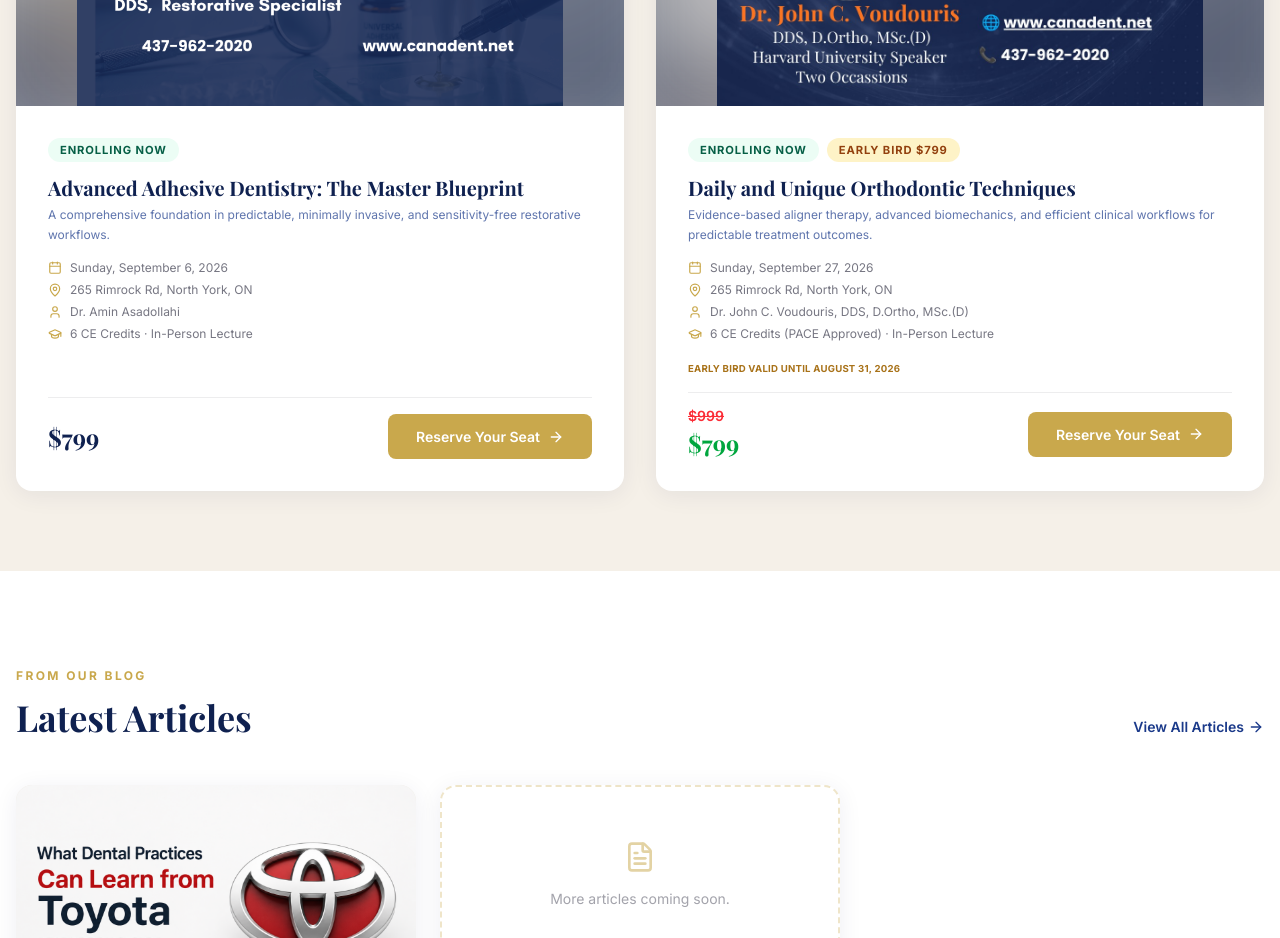
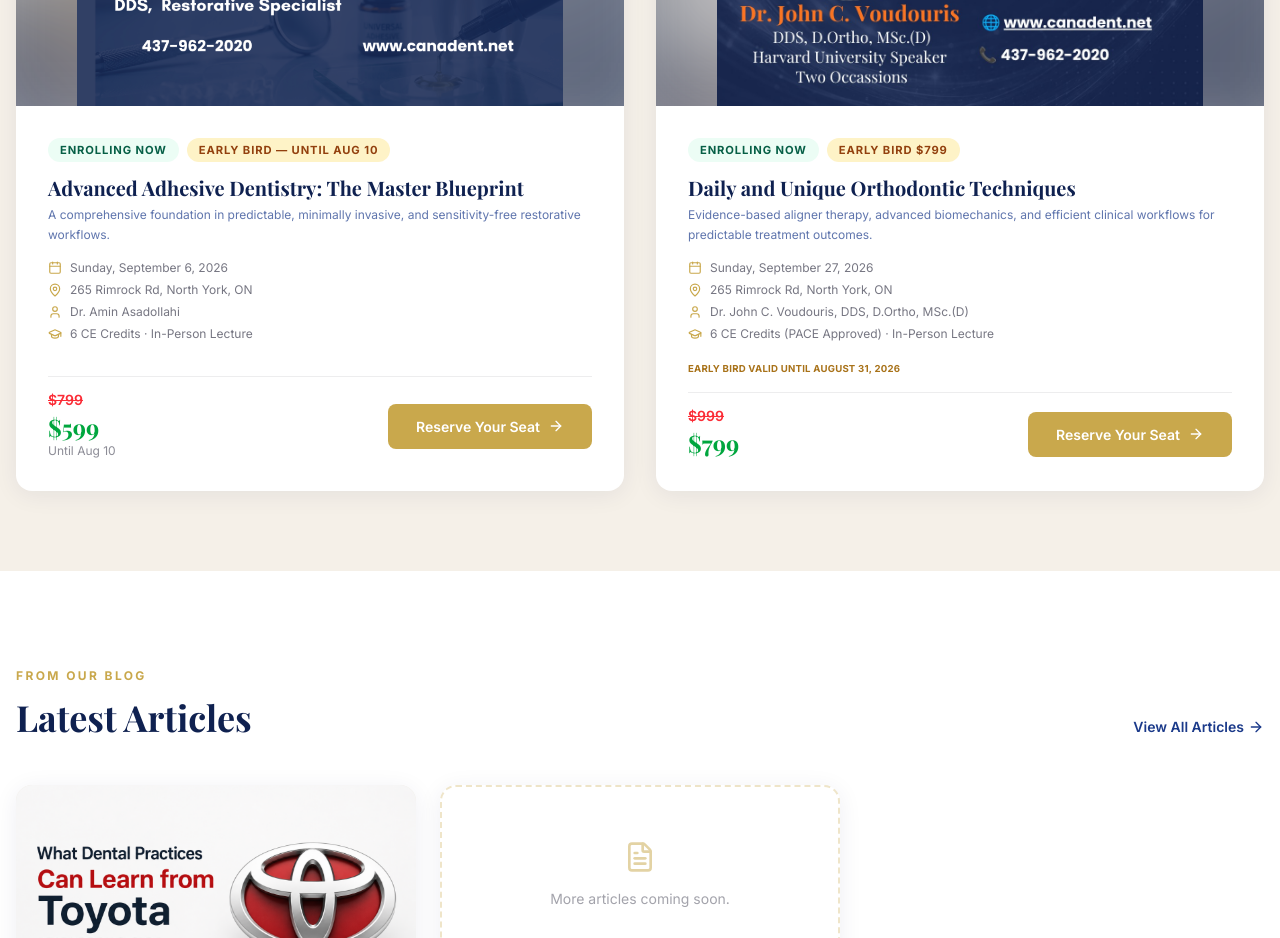
Before and after one commit to mahshid-aghania/Canadent, a Next.js app: page / in a window 1280 px wide. Shown: the part 1680-2618 px from the top of the page. Built offline with nearby package versions, Linux system fonts and the light colour scheme; a web font is replaced by a local one.

Commit message:
Add early bird sale for Dr. Amin course:  →  until Aug 10

```diff
--- a/src/app/page.tsx
+++ b/src/app/page.tsx
@@ -306,6 +306,7 @@ export default function HomePage() {
                 <div className="p-6 lg:p-8 flex flex-col flex-1">
                   <div className="flex items-center gap-2 mb-3">
                     <span className="badge-enrolling">Enrolling Now</span>
+                    <span className="badge-early-bird">Early Bird — Until Aug 10</span>
                   </div>
                   <h3 className="font-heading text-xl font-bold text-[#0f2150] leading-snug mb-1">
                     Advanced Adhesive Dentistry: The Master Blueprint
@@ -333,7 +334,9 @@ export default function HomePage() {
                   </div>
                   <div className="mt-auto pt-4 border-t border-[#1a1a2e]/8 flex items-center justify-between gap-4">
                     <div>
-                      <span className="font-heading text-2xl font-bold text-[#0f2150]">$799</span>
+                      <span className="text-sm font-semibold line-through text-red-500 block leading-none mb-1">$799</span>
+                      <span className="font-heading text-2xl font-bold text-green-600">$599</span>
+                      <span className="text-xs text-[#1a1a2e]/50 block">Until Aug 10</span>
                     </div>
                     <Link
                       href="/courses/advanced-adhesive-dentistry-master-blueprint"
```
